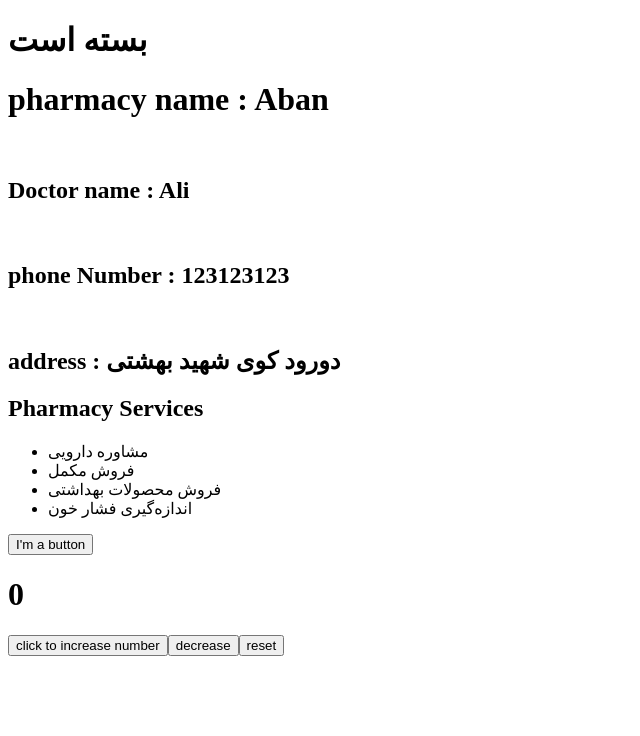
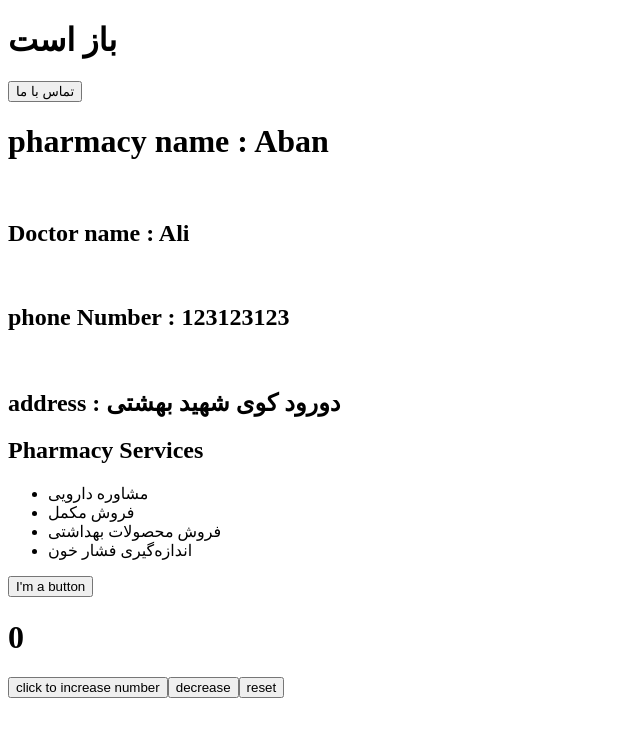
Before and after one commit to Suron-dev/pharmacy-website, a React (Vite) app: page / in a window 1280 px wide. Shown: the top 736 px of the page, without its empty margins (0-640 px from the left). Built offline with nearby package versions, Linux system fonts and the light colour scheme.

Commit message:
using conditional short if with <>< />

```diff
--- a/src/App.jsx
+++ b/src/App.jsx
@@ -2,11 +2,11 @@ import PharmacyInfo from "./components/pharmacy_info/pharmacy_info";
 import MyButton from "./components/button/button";
 import Services from "./components/services/services";
 import Counter from "./components/counter/counter";
-import Pharmacy_status from "./components/pharmacy_status/pharmacy_status";
+import PharmacyStatus from "./components/pharmacy_status/pharmacy_status";
 function App() {
     return (
         <>
-            <Pharmacy_status />
+            <PharmacyStatus />
             <PharmacyInfo name="Aban" phoneNumber="123123123" dr="Ali" address="دورود کوی شهید بهشتی" />
             <Services />
             <MyButton />
--- a/src/components/pharmacy_status/pharmacy_status.jsx
+++ b/src/components/pharmacy_status/pharmacy_status.jsx
@@ -1,6 +1,9 @@
-function Pharmacy_status() {
-    let isOpen = false;
-    return isOpen ? <h1>باز است</h1> : <h1>بسته است</h1>;
+function PharmacyStatus() {
+    let isOpen = true;
+    return isOpen ? <>
+    <h1>باز است</h1>
+    <button>تماس با ما</button>
+    </> : <h1>بسته است</h1>;
 }
 
-export default Pharmacy_status;
+export default PharmacyStatus;
```
